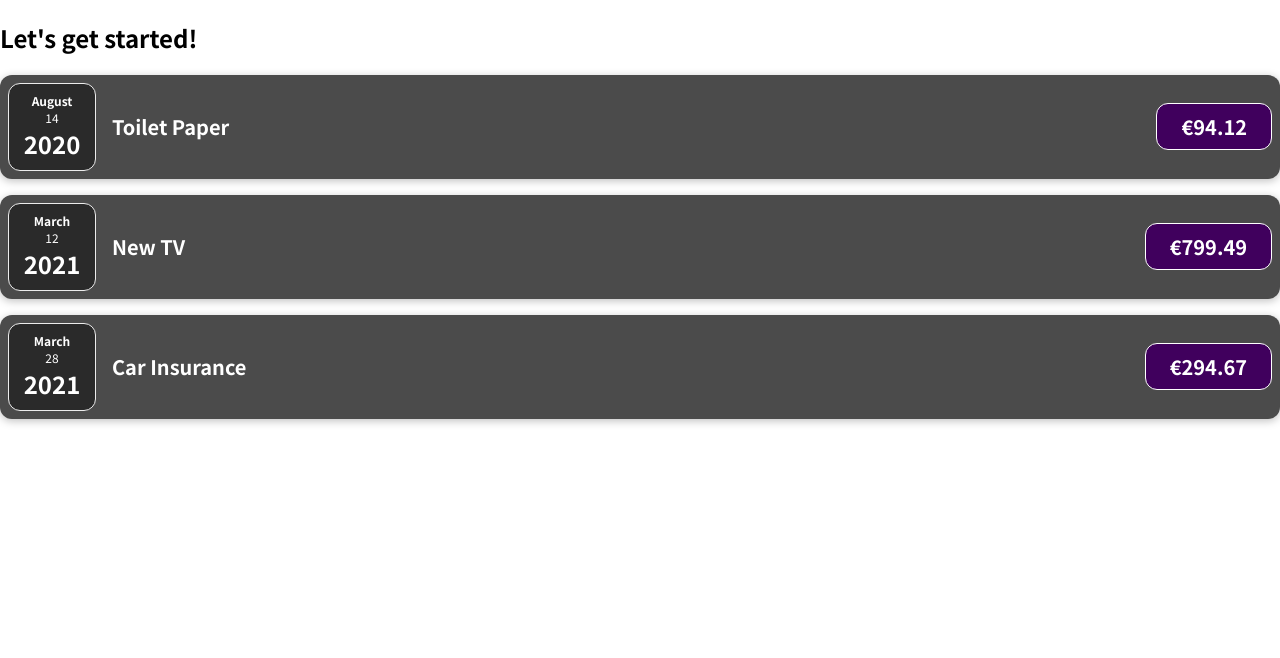
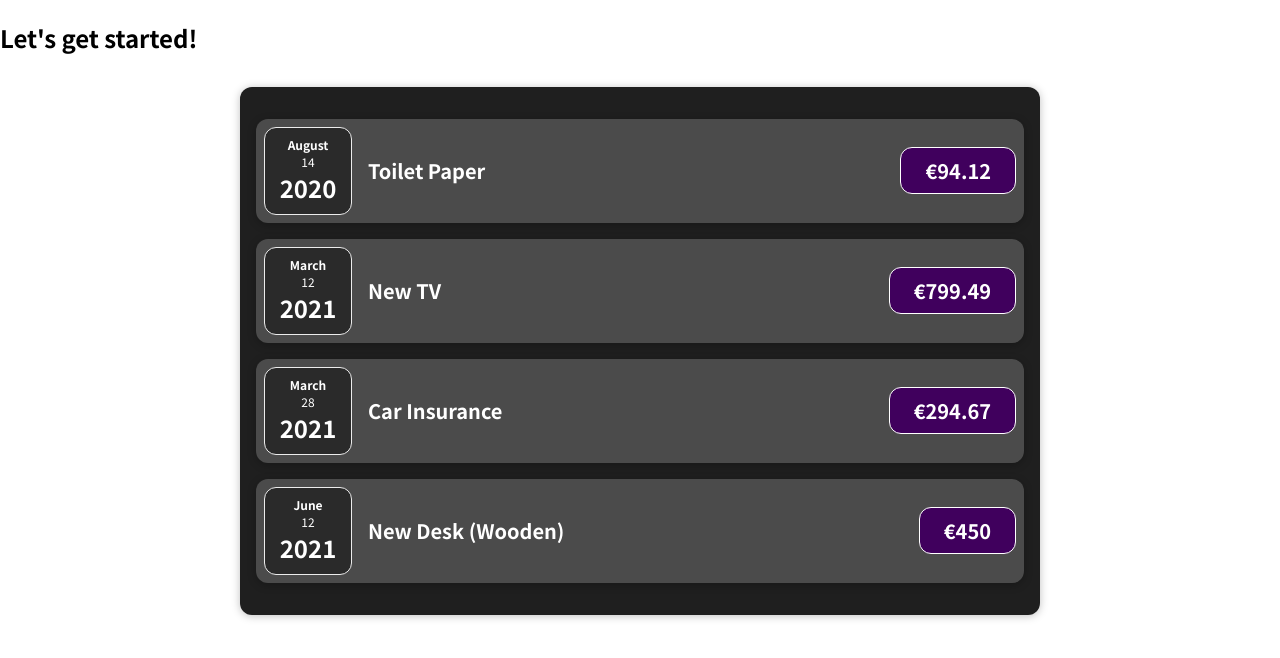
Before and after one commit to ckarakoc/ExpenseTracker, a JavaScript app: page / in a window 1280 px wide. Shown: the top 658 px of the page. Built offline with nearby package versions, Linux system fonts and the light colour scheme.

Commit message:
Assignment 1.

```diff
--- a/src/App.js
+++ b/src/App.js
@@ -1,4 +1,5 @@
 import ExpenseItem from "./components/ExpenseItem";
+import Expenses from "./components/Expenses";
 
 function App() {
   const expenses = [
@@ -26,22 +27,7 @@
   return (
     <div>
       <h2>Let's get started!</h2>
-      <ExpenseItem
-        title={expenses[0].title}
-        amount={expenses[0].amount}
-        date={expenses[0].date}
-      />
-      <ExpenseItem
-        title={expenses[1].title}
-        amount={expenses[1].amount}
-        date={expenses[1].date}
-      />
-      <ExpenseItem
-        title={expenses[2].title}
-        amount={expenses[2].amount}
-        date={expenses[2].date}
-      />
-
+      <Expenses expenses={expenses} />
     </div>
   );
 }
--- /dev/null
+++ b/src/components/Expenses.css
@@ -0,0 +1,9 @@
+.expenses {
+    padding: 1rem;
+    background-color: rgb(31, 31, 31);
+    margin: 2rem auto;
+    width: 50rem;
+    max-width: 95%;
+    border-radius: 12px;
+    box-shadow: 0 1px 8px rgba(0, 0, 0, 0.25);
+}
--- /dev/null
+++ b/src/components/Expenses.js
@@ -0,0 +1,15 @@
+import ExpenseItem from "./ExpenseItem";
+import "./Expenses.css"
+
+export default function Expenses(props) {
+    return (
+        <div className="expenses">
+            {props.expenses.map((expense) =>
+                <ExpenseItem
+                    title={expense.title}
+                    amount={expense.amount}
+                    date={expense.date}
+                />)}
+        </div>
+    );
+}
```
